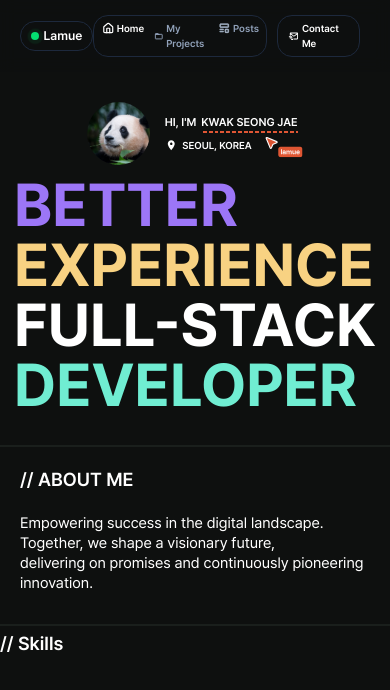
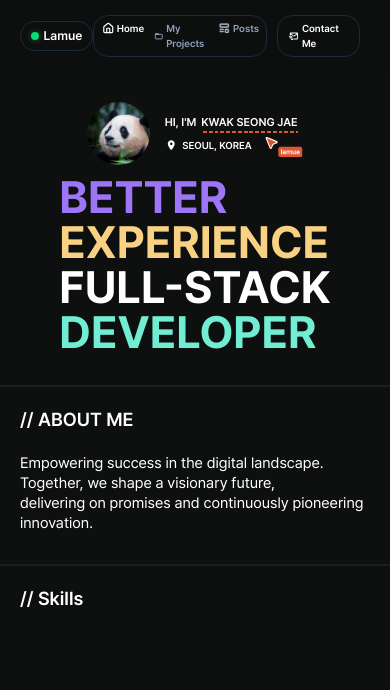
Before and after one commit to kwakseongjae/lamue-portfolio, a Next.js app: page / in a window 390 px wide. Shown: the top 690 px of the page. Built offline with nearby package versions, Linux system fonts and the light colour scheme.

Commit message:
refactor: Wrap AboutSection, HeroSection, and SkillsSection in SectionContainer for consistent layout

```diff
--- a/src/widgets/home/ui/AboutSection.tsx
+++ b/src/widgets/home/ui/AboutSection.tsx
@@ -1,8 +1,9 @@
+import SectionContainer from '@/shared/ui/SectionContainer'
 import SectionHeader from '@/shared/ui/SectionHeader'
 
 export default function AboutSection() {
   return (
-    <div className="px-8 py-6">
+    <SectionContainer>
       <SectionHeader>// ABOUT ME</SectionHeader>
       <div className="py-6">
         <p className="text-2xl">
@@ -13,6 +14,6 @@ export default function AboutSection() {
           delivering on promises and continuously pioneering innovation.
         </p>
       </div>
-    </div>
+    </SectionContainer>
   )
 }
--- a/src/widgets/home/ui/HeroSection.tsx
+++ b/src/widgets/home/ui/HeroSection.tsx
@@ -5,10 +5,12 @@ import Image from 'next/image'
 import { ProfileImage } from '@/shared/assets'
 import Lottie from 'lottie-react'
 import { CursorLottie } from '@/shared/assets'
+import SectionContainer from '@/shared/ui/SectionContainer'
 
 const HeroSection = () => {
   return (
-    <div className="w-full flex flex-col items-center py-12 gap-4">
+    <SectionContainer>
+      <div className="w-full flex flex-col items-center py-6 gap-4">
         <div className="flex space-x-6 font-semibold items-center">
           <Image
             src={ProfileImage}
@@ -43,13 +45,14 @@ const HeroSection = () => {
             </div>
           </div>
         </div>
-      <div className="font-bold text-8xl">
+        <div className="font-bold text-7xl sm:text-8xl">
           <p className="text-[#9C76F7]">BETTER</p>
           <p className="text-[#F8D282]">EXPERIENCE</p>
           <p className="text-[#FFFFFF]">FULL-STACK</p>
           <p className="text-[#70EDD2]">DEVELOPER</p>
         </div>
       </div>
+    </SectionContainer>
   )
 }
 
--- a/src/widgets/home/ui/SkillsSection.tsx
+++ b/src/widgets/home/ui/SkillsSection.tsx
@@ -1,5 +1,10 @@
+import SectionContainer from '@/shared/ui/SectionContainer'
 import SectionHeader from '@/shared/ui/SectionHeader'
 
 export default function SkillsSection() {
-  return <SectionHeader>// Skills</SectionHeader>
+  return (
+    <SectionContainer>
+      <SectionHeader>// Skills</SectionHeader>
+    </SectionContainer>
+  )
 }
```
Lines whose indentation alone changed are shown as unchanged.
